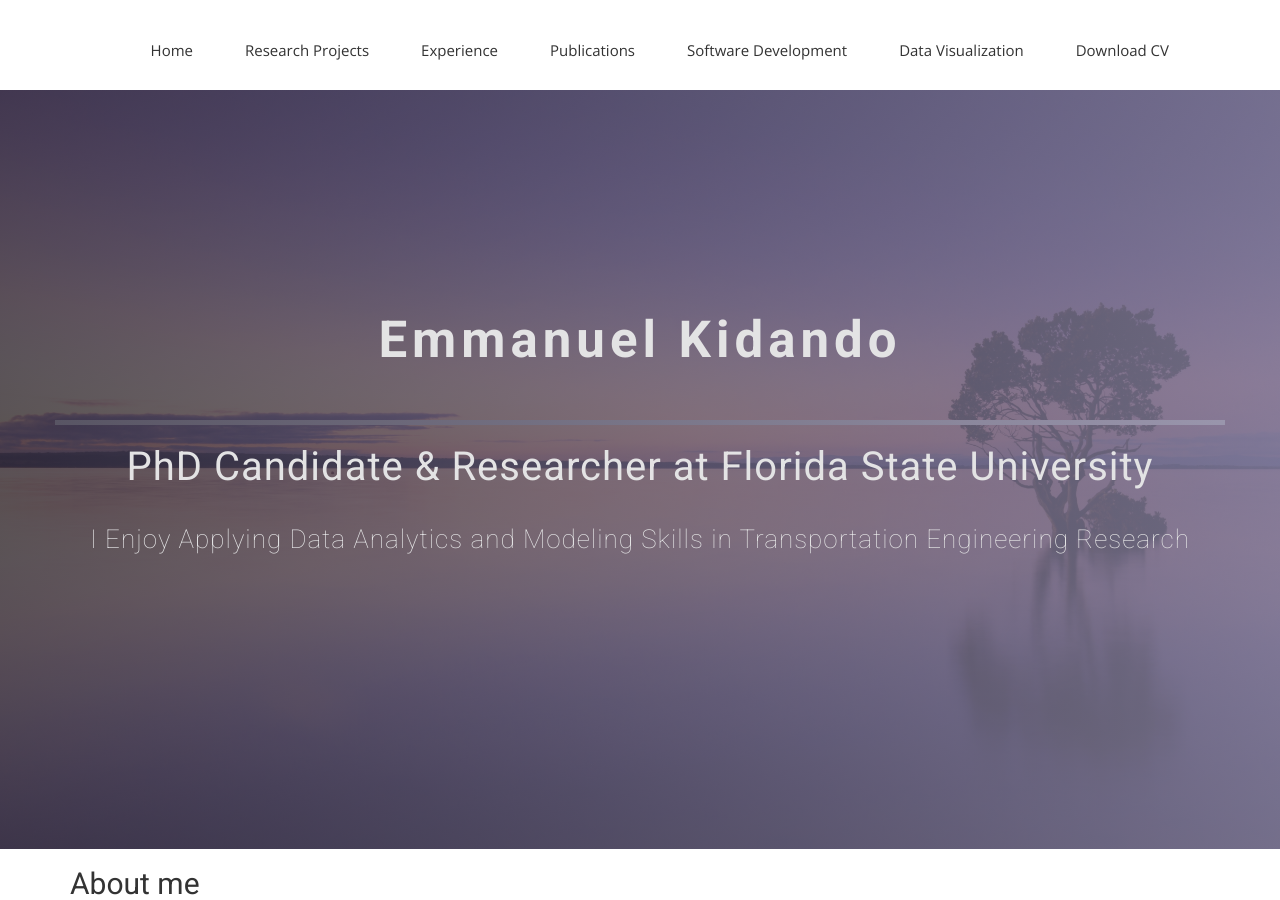
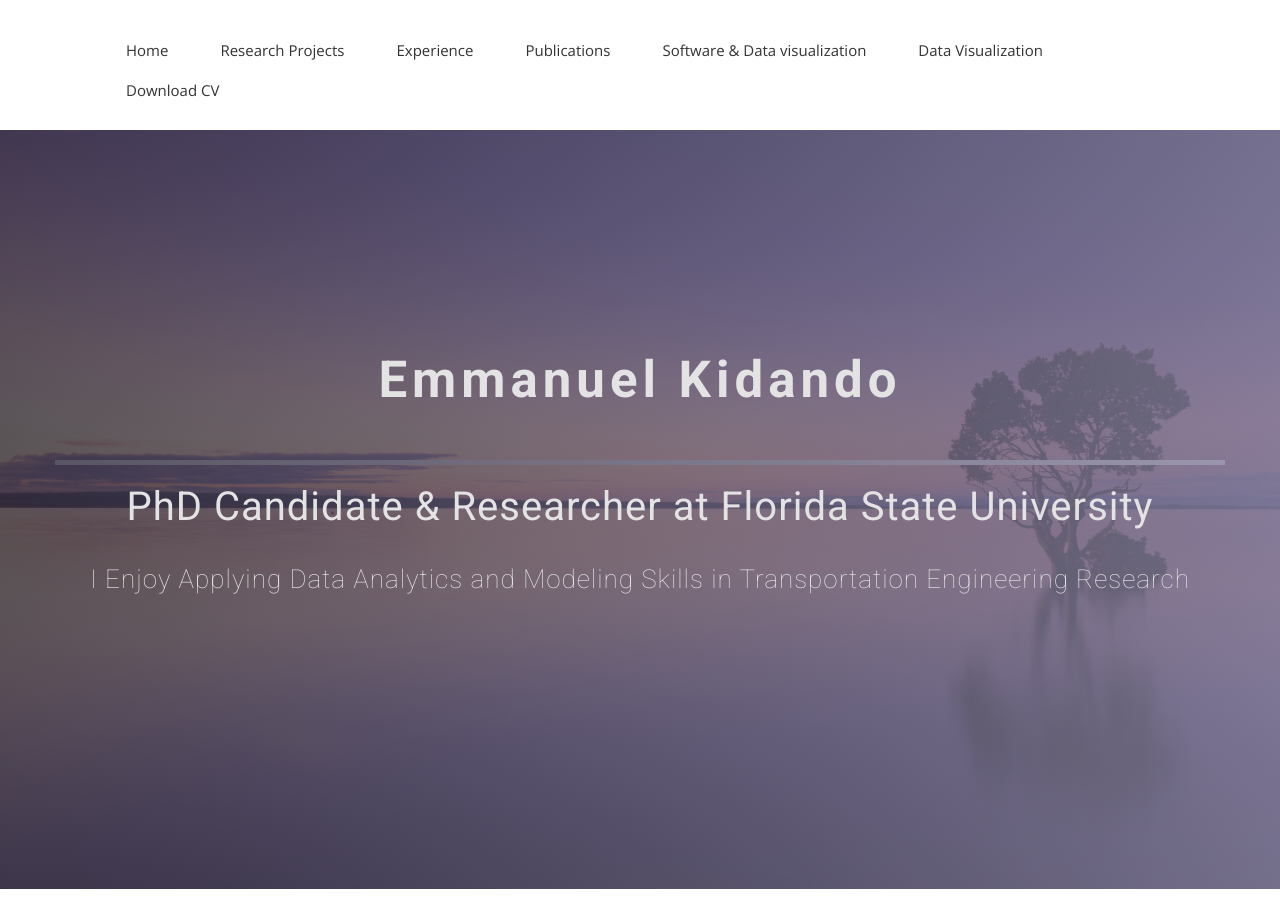
Before and after one commit to ekidando/Emma, a Jekyll site: the page built from index.html, in a window 1280 px wide and 900 px high. Built offline with Jekyll 4.4.1, drawn with Linux system fonts in a browser that asks for light colours; nearby versions of some CDN libraries; some web fonts are replaced.

Commit message:
Update header.html

```diff
--- a/_includes/header.html
+++ b/_includes/header.html
@@ -22,7 +22,7 @@
                 <li><a href="{{ site.baseurl }}/research">Research Projects</a></li>
                 <li><a href="{{ site.baseurl }}/experience">Experience</a></li>
                 <li><a href="{{ site.baseurl }}/publications">Publications</a></li>
-                <li><a href="{{ site.baseurl }}/software">Software Development</a></li>
+                <li><a href="{{ site.baseurl }}/software">Software & Data visualization</a></li>
                 <li><a href="#">Data Visualization</a></li>
                 <li><a href="{{ site.baseurl }}/pdf_files/MyCV.pdf
 " target="_blank">Download CV</a></li>
```
